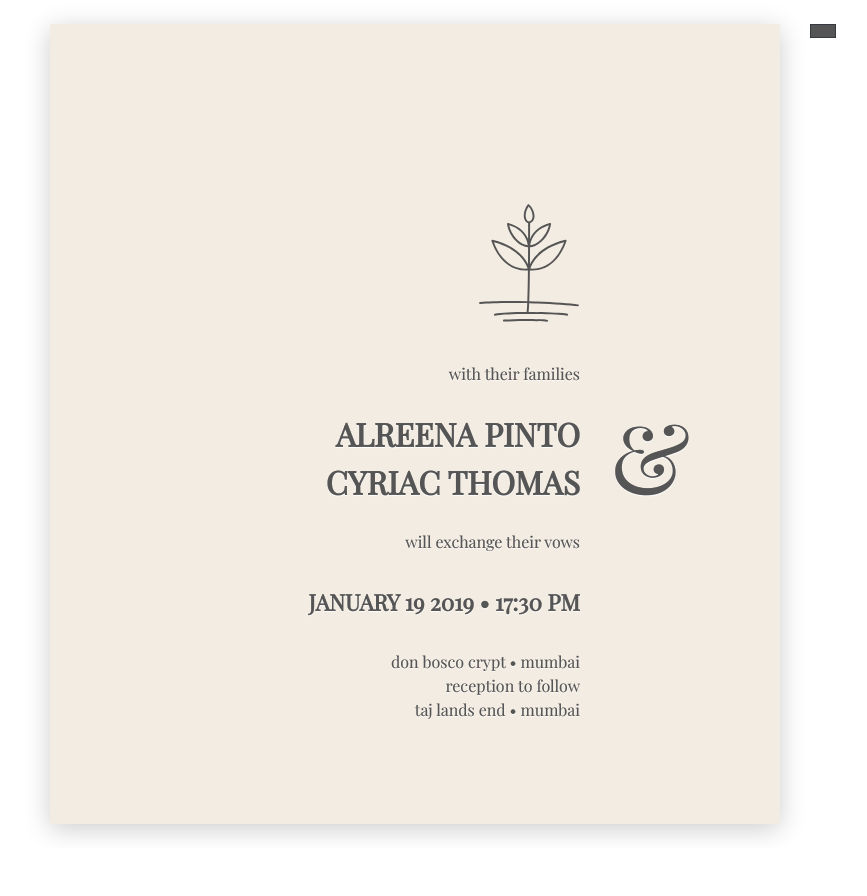
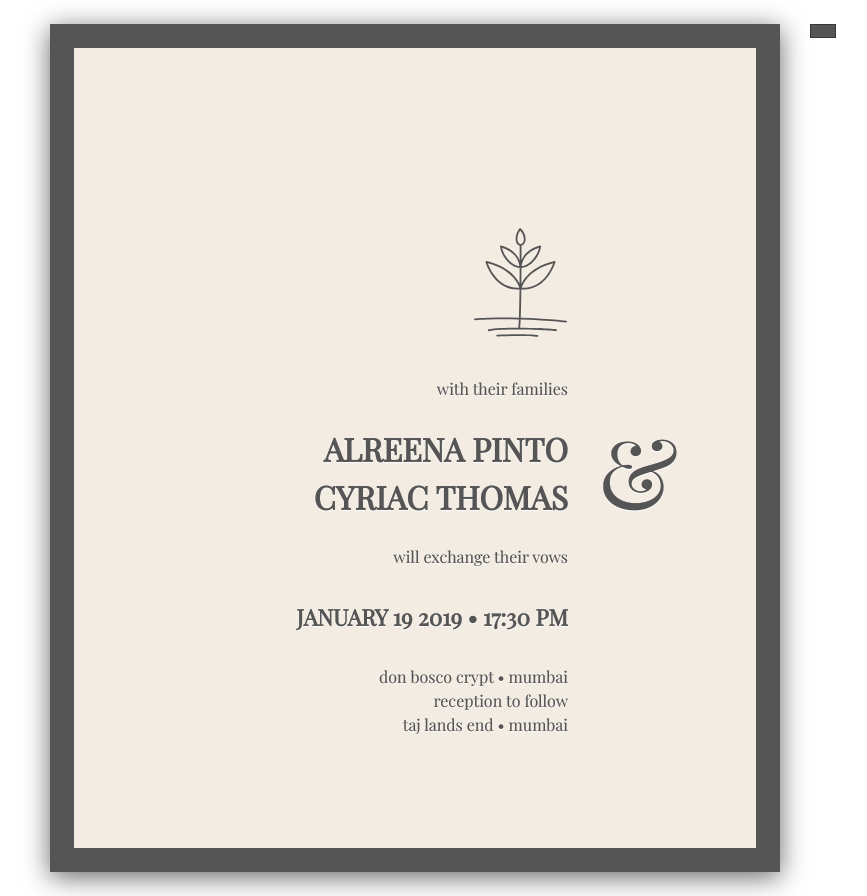
Before and after one commit to cyriac/cyriac.alreena.com, a Nuxt app: page /card in a window 1280 px wide. Shown: the whole page, without its empty margins (225-1092 px from the left). Before the commit the page ends 848 px from the top, so only its background shows below. Built offline with nearby package versions, Linux system fonts and the light colour scheme; a web font is replaced by a local one.

Commit message:
namespace css

```diff
--- a/layouts/card.vue
+++ b/layouts/card.vue
@@ -7,7 +7,7 @@
         </nuxt-link>
       </div>
       <div class="col-lg-8 col-md-10 col-12 order-3 order-sm-2">
-        <div class="card">
+        <div class="card invitation">
           <div class="card-body font-effect-canvas-print">
             <nuxt />
           </div>
@@ -32,7 +32,7 @@
 img {
   margin: 20vh 0 5vh 0;
 }
-.card {
+.card.invitation {
   margin: 3vh 0;
   border: 3vh solid #555;
   border-radius: 0;
@@ -44,8 +44,6 @@ img {
   .card-body {
     min-height: 100vh;
     color: #555;
-  }
-}
     .names, .dates {
       font-size: 2rem;
       text-transform: uppercase;
@@ -64,6 +62,8 @@ img {
       font-size: 6rem;
       line-height: 5.5rem;
     }
+  }
+}
 </style>
 
 
```
Lines whose indentation alone changed are shown as unchanged.
